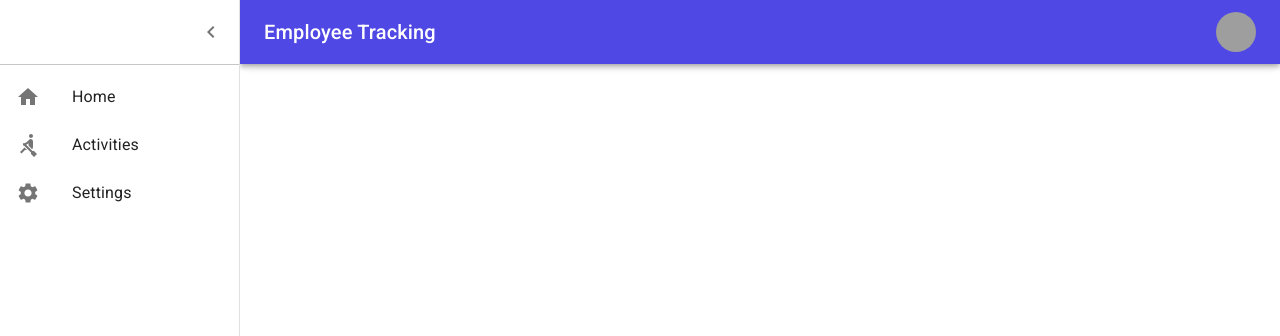
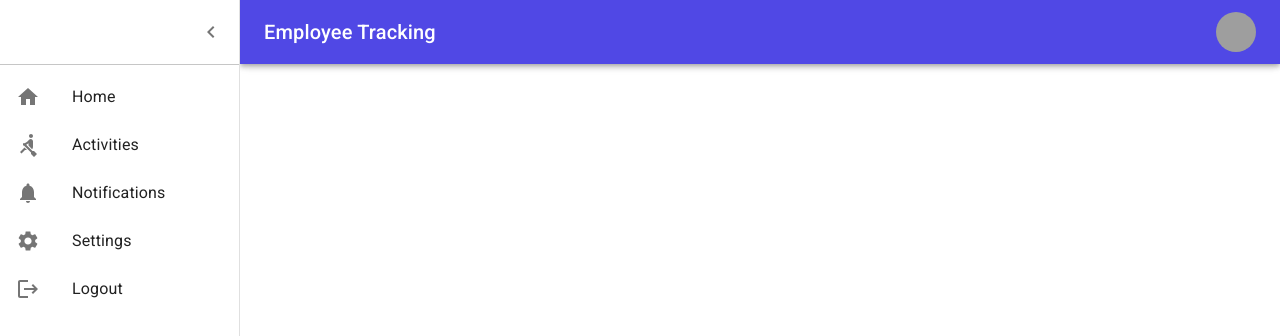
Before and after one commit to hanzala-nickelfox/employees-tracking, a React (Create React App) app: page /dashboard in a window 1280 px wide. Both pictures are taken after a click on the button 32 px from the left and 32 px from the top of the page. Shown: the top 336 px of the page. Built offline with nearby package versions, Linux system fonts and the light colour scheme; grey boxes are pictures that could not be loaded.

Commit message:
(feature/neeraj-user-activities): add list items

```diff
--- a/src/pages/private/dashboard/menuList.js
+++ b/src/pages/private/dashboard/menuList.js
@@ -6,6 +6,8 @@ import ListItemText from "@mui/material/ListItemText";
 import Home from "@mui/icons-material/Home";
 import Activities from "@mui/icons-material/Rowing";
 import Settings from "@mui/icons-material/Settings";
+import Logout from "@mui/icons-material/Logout";
+import Notifications from "@mui/icons-material/Notifications";
 
 function menuList() {
   const menuList = [
@@ -18,8 +20,16 @@ function menuList() {
       icon: <Activities />
     },
     {
+      itemName: "Notifications",
+      icon: <Notifications />
+    },
+    {
       itemName: "Settings",
       icon: <Settings />
+    },
+    {
+      itemName: "Logout",
+      icon: <Logout />
     }
   ];
 
```
